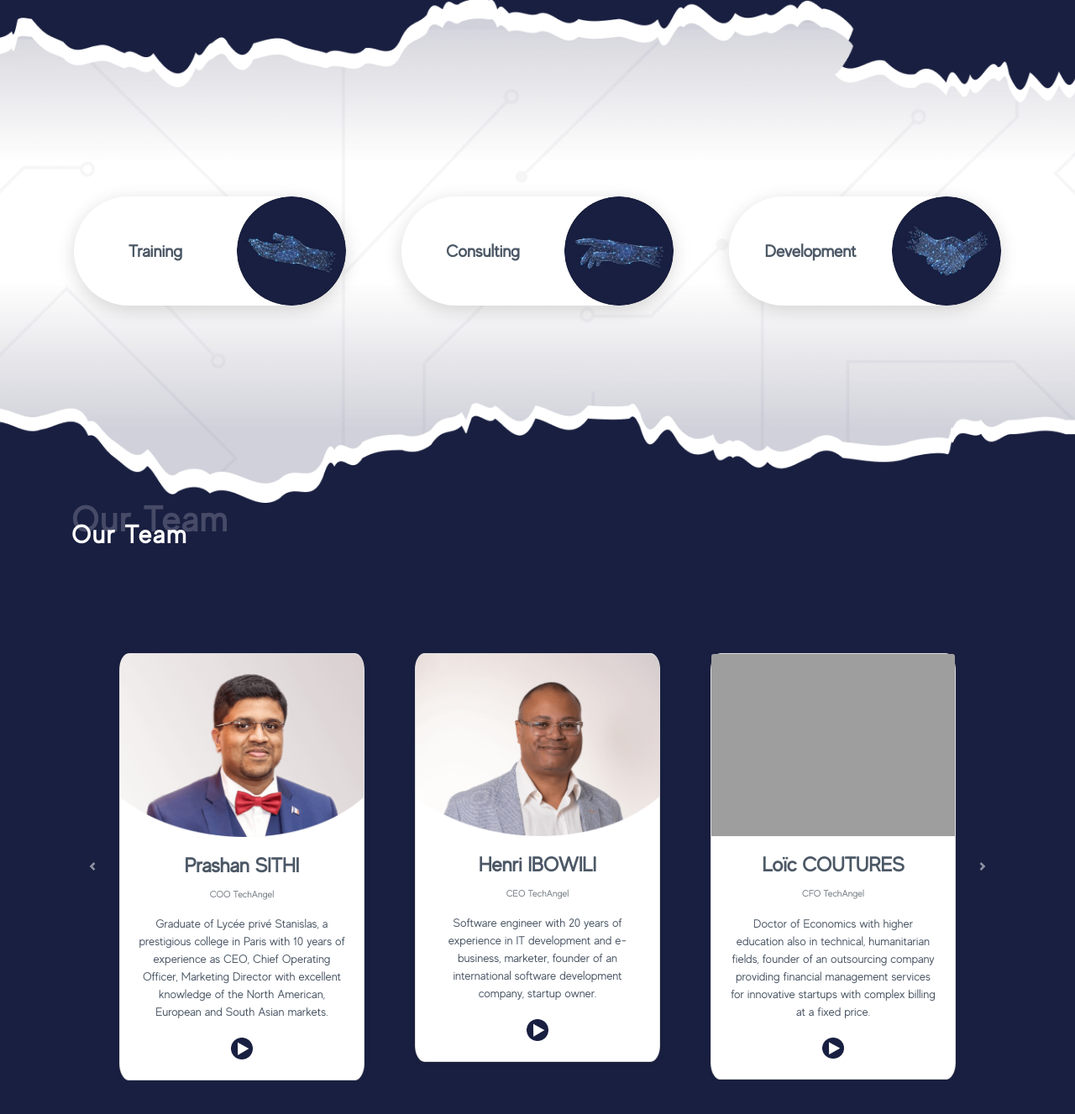
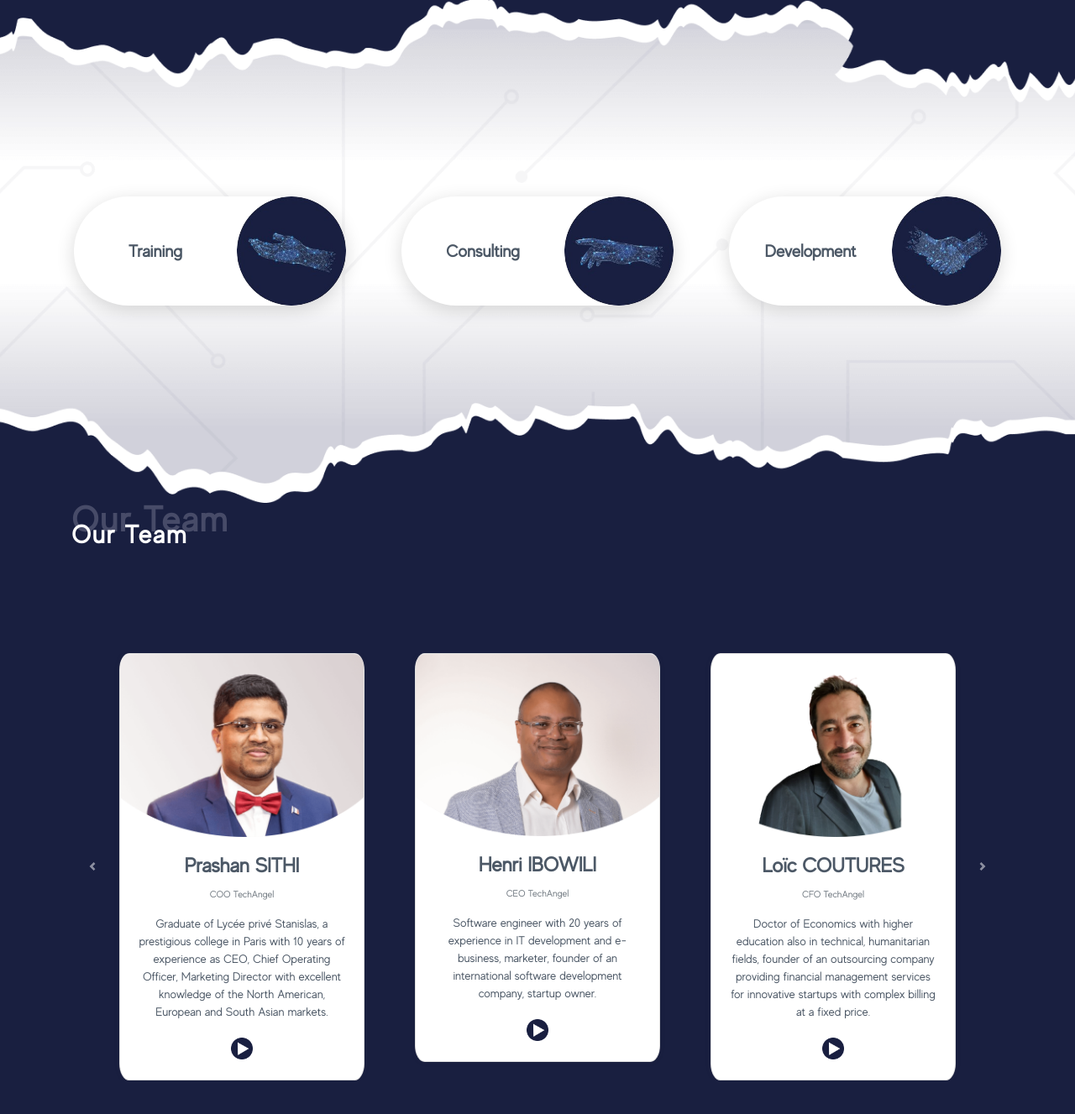
Before and after one commit to MadhanMessi/AngelTech, a PHP site: page / in a window 1280 px wide. Shown: the part 3007-4334 px from the top of the page at 84% size. Run offline with PHP 8.4, Linux system fonts and the light colour scheme; some libraries are stand-ins or nearby versions; grey boxes are pictures that could not be loaded.

Commit message:
Update index.php
image name changes

```diff
--- a/index.php
+++ b/index.php
@@ -385,7 +385,7 @@
 									</div>
 									<div class="carousel-item col-lg-4 col-md-4 ">
 										<div class="card">
-											<img class="card-img-top" src="Images/Loïc COUTURES.png" alt="Card image cap" style="width:100%">
+											<img class="card-img-top" src="Images/LoCOUTURES.png" alt="Card image cap" style="width:100%">
 											<div class="card-body text-center Equal">
 												<h4 class="card-title" style="color:#4C5866; font-weight:bold">Loïc COUTURES</h4>
 												<p class="card-text"><small class="text-muted">CFO TechAngel</small>
```
